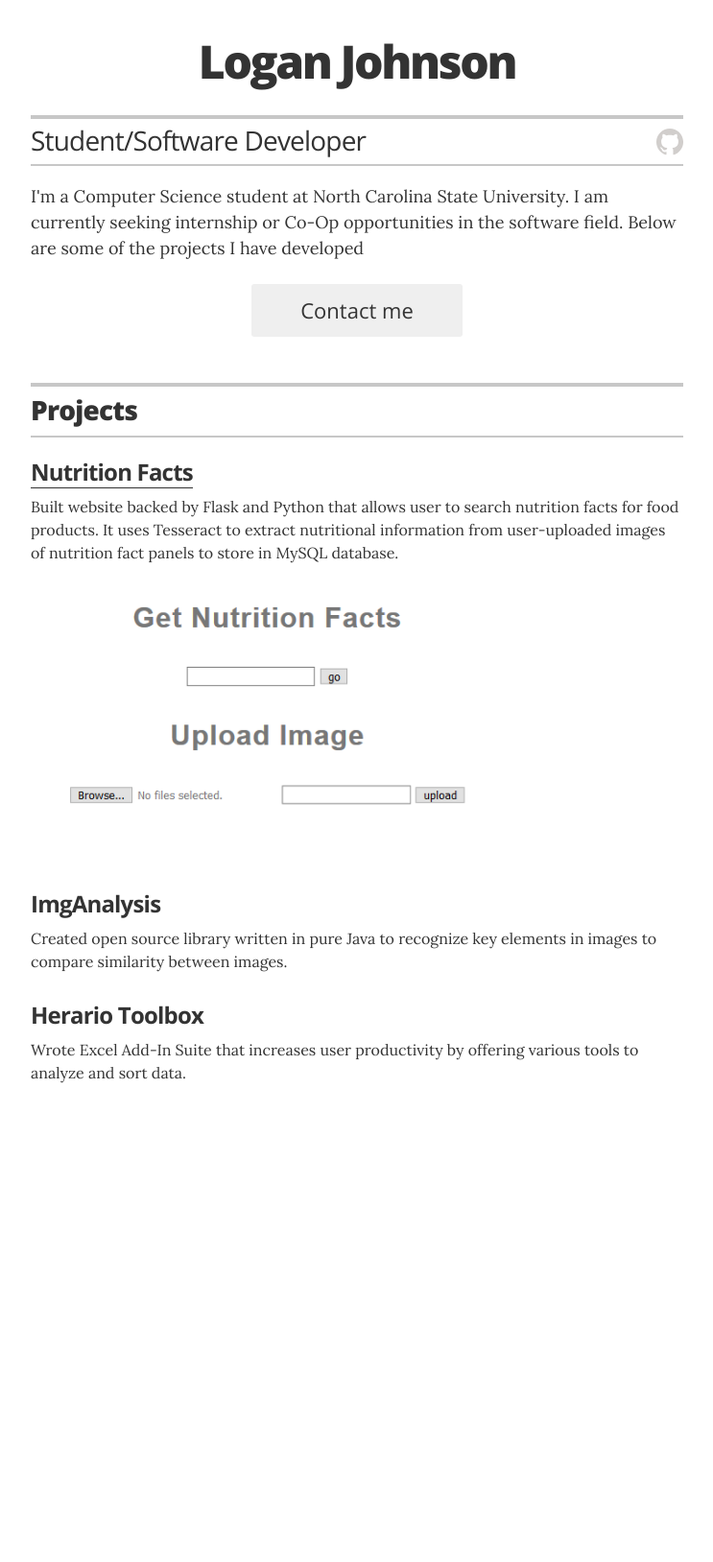
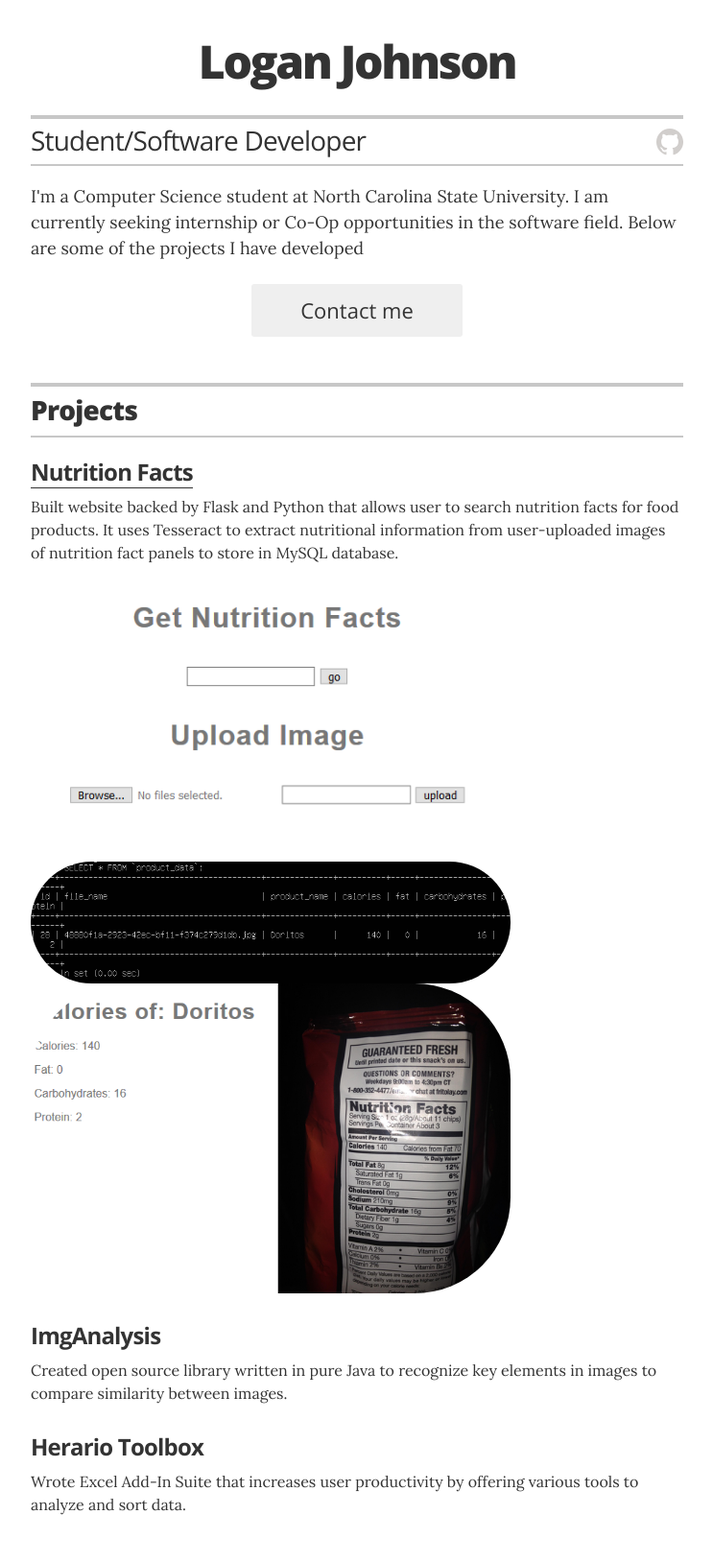
Before and after one commit to herariom/herariom.github.io, a Jekyll site: the page built from index.html, in a window 1280 px wide. Shown: the whole page at 96% size, without its empty margins (268-1011 px from the left). Built offline with Jekyll 4.4.1, drawn with Linux system fonts in a browser that asks for light colours; before the commit the page ends 1178 px from its top, so only the background shows below that.

Commit message:
Added second and third images for NutritionFacts

```diff
--- a/_data/projects.yml
+++ b/_data/projects.yml
@@ -3,7 +3,7 @@
 # Nutrition Facts
 - project: Nutrition Facts
   url: "https://github.com/herariom/NutritionFacts"
-  description: Built website backed by Flask and Python that allows user to search nutrition facts for food products. It uses Tesseract to extract nutritional information from user-uploaded images of nutrition fact panels to store in MySQL database. <img src="test.PNG">
+  description: Built website backed by Flask and Python that allows user to search nutrition facts for food products. It uses Tesseract to extract nutritional information from user-uploaded images of nutrition fact panels to store in MySQL database. <img src="test.PNG"> <img src="test2.PNG"> <img src="test3.PNG">
 
 
 # ImgAnalysis
```
Also changed, not shown: test2.PNG (added), test3.PNG (added).
